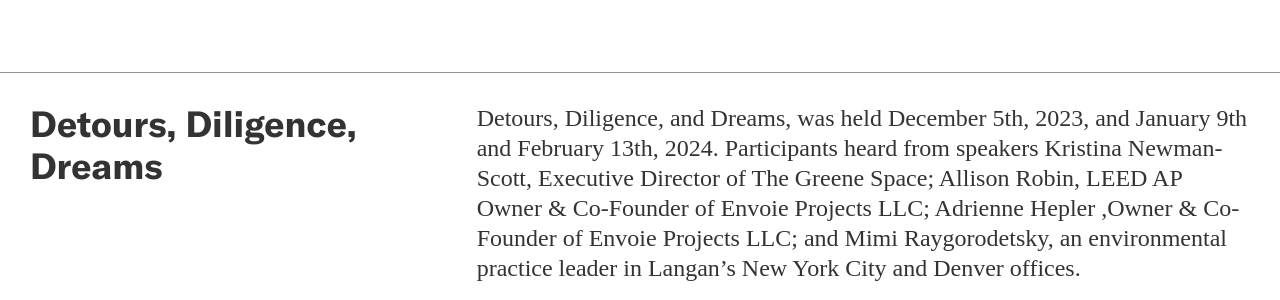
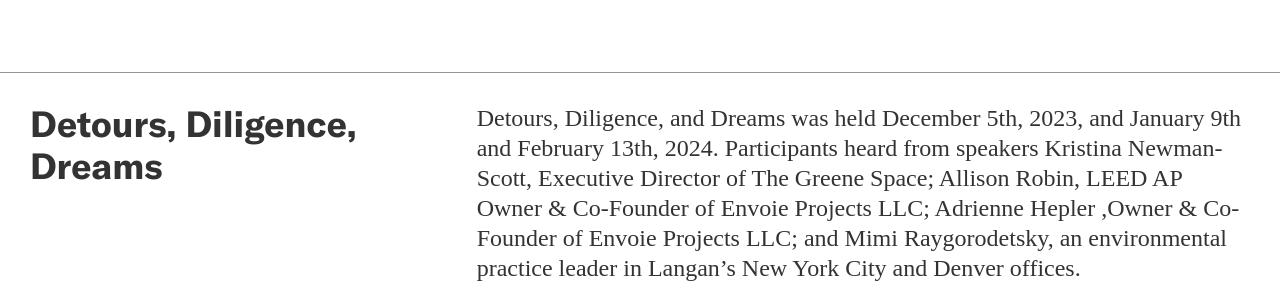
Before and after one commit to jengalas/bwaf-bbw, a Jekyll site: the page built from _emerging-leaders/detours-diligence-dreams.md, in a window 1280 px wide and 900 px high, scrolled down 334 px. Shown: the part 155-455 px from the top of the window. Built offline with Jekyll 4.4.1, drawn with Linux system fonts in a browser that asks for light colours; nearby versions of some CDN libraries; some web fonts are replaced.

Commit message:
Updated 1 file via CloudCannon.

```diff
--- a/_emerging-leaders/detours-diligence-dreams.md
+++ b/_emerging-leaders/detours-diligence-dreams.md
@@ -36,7 +36,7 @@ page_blocks:
       link_url: ''
       link_text: ''
     text_block: >-
-      Detours, Diligence, and Dreams, was held December 5th, 2023, and January
+      Detours, Diligence, and Dreams was held December 5th, 2023, and January
       9th and February 13th, 2024. Participants heard from speakers Kristina
       Newman-Scott, Executive Director of The Greene Space; Allison Robin, LEED
       AP Owner & Co-Founder of Envoie Projects LLC; Adrienne Hepler ,Owner &
```
